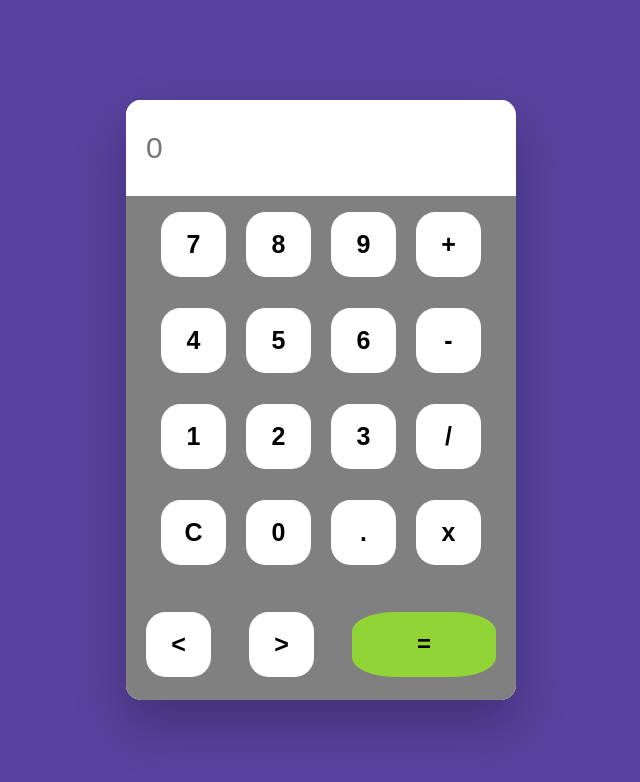
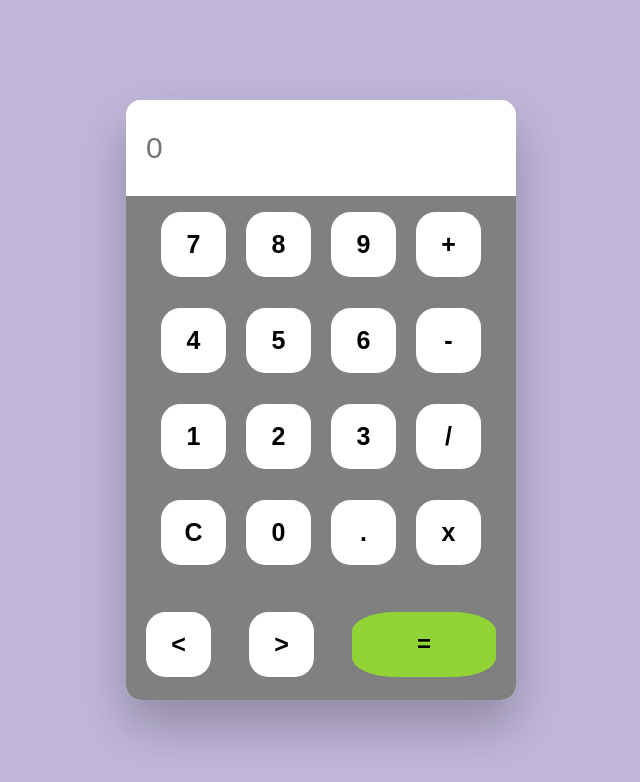
Before and after one commit to RafOs14/CalculatorJs, a plain HTML site: page index.html in a window 1280 px wide. Shown: the whole page, without its empty margins (319-959 px from the left). Drawn offline with Linux system fonts and the light colour scheme.

Commit message:
Update style.css

```diff
--- a/css/style.css
+++ b/css/style.css
@@ -10,7 +10,7 @@ body{
     display: flex;
     justify-content: center;
     align-items: center;
-    background-color: rgb(87, 66, 158);
+    background-color: rgba(88, 66, 158, 0.378);
 }
 
 .body-calculator{
```
